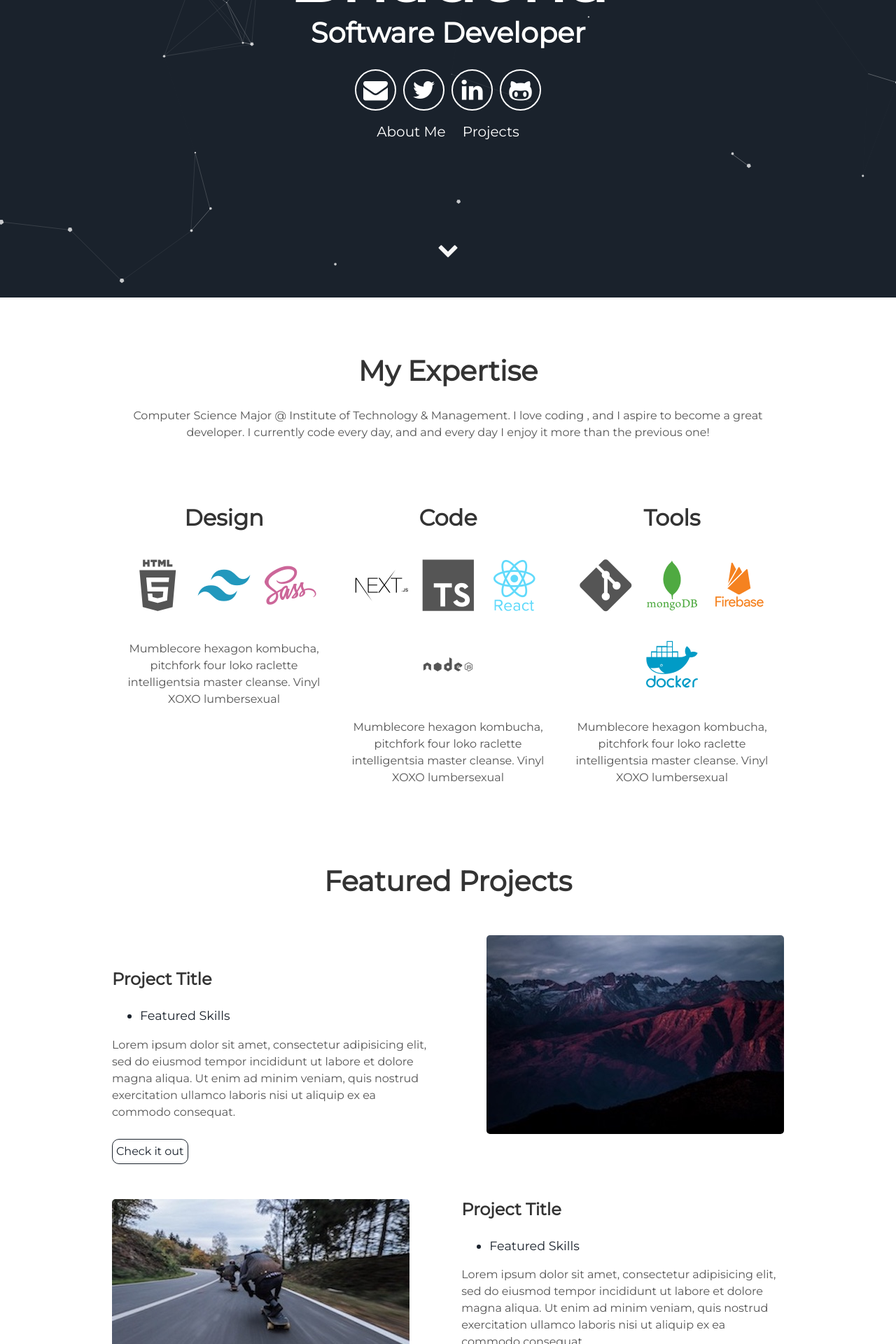
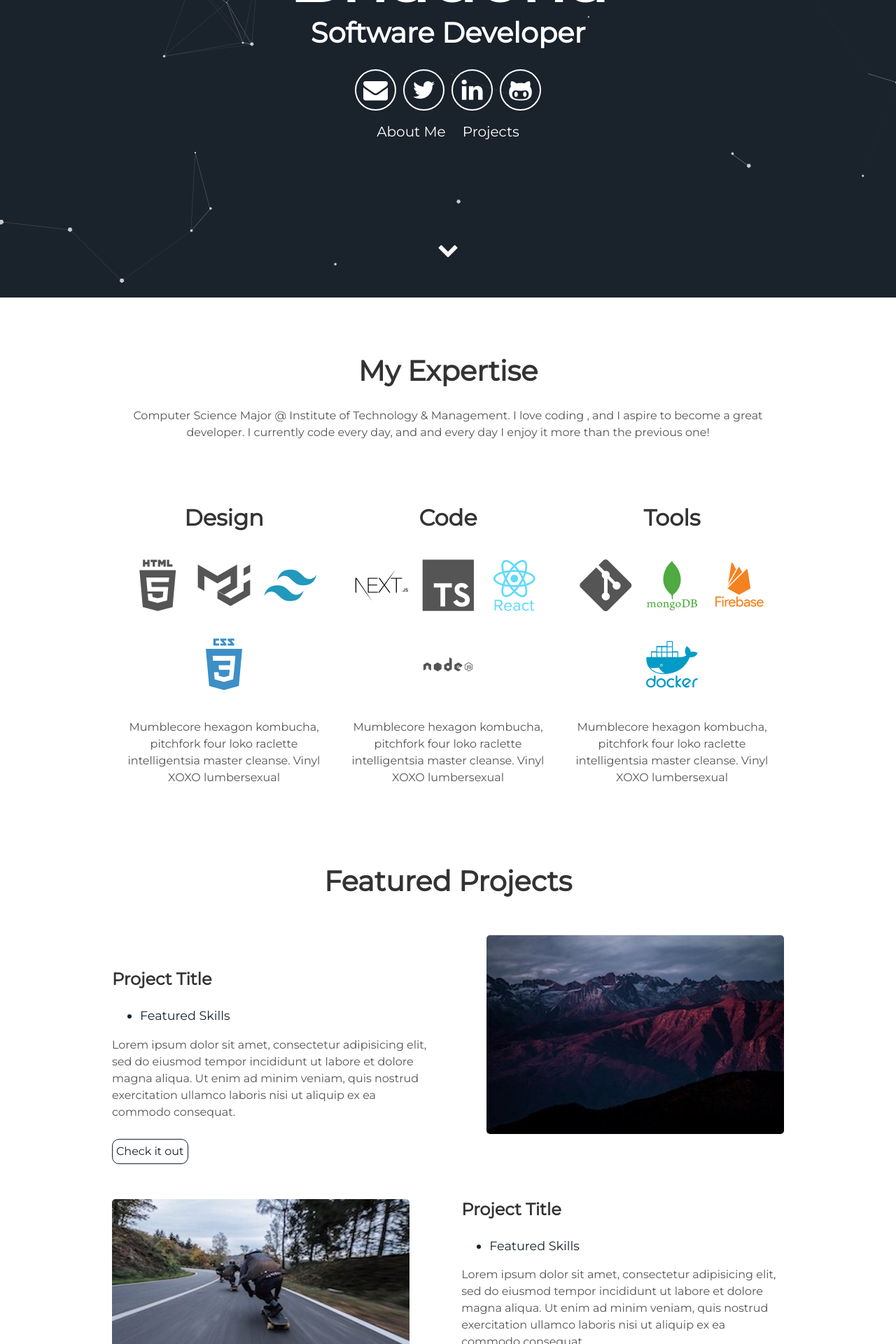
Before and after one commit to shreyanshxyz/shreyanshxyz.github.io, a Jekyll site: the page built from index.html, in a window 1280 px wide. Shown: the part 475-2395 px from the top of the page at 70% size. Built offline with Jekyll 4.4.1, drawn with Linux system fonts in a browser that asks for light colours; nearby versions of some CDN libraries.

Commit message:
Icons final touch

```diff
--- a/_includes/about.html
+++ b/_includes/about.html
@@ -11,8 +11,9 @@
   <div class="tech">
     <h2>Design</h2>
     <i class="devicon-html5-plain-wordmark"></i>
+    <i class="devicon-materialui-plain"></i>
     <i class="devicon-tailwindcss-plain colored"></i>
-    <i class="devicon-sass-original colored"></i>
+    <i class="devicon-css3-plain-wordmark colored"></i>
     <p>
       Mumblecore hexagon kombucha, pitchfork four loko raclette intelligentsia
       master cleanse. Vinyl XOXO lumbersexual
```
